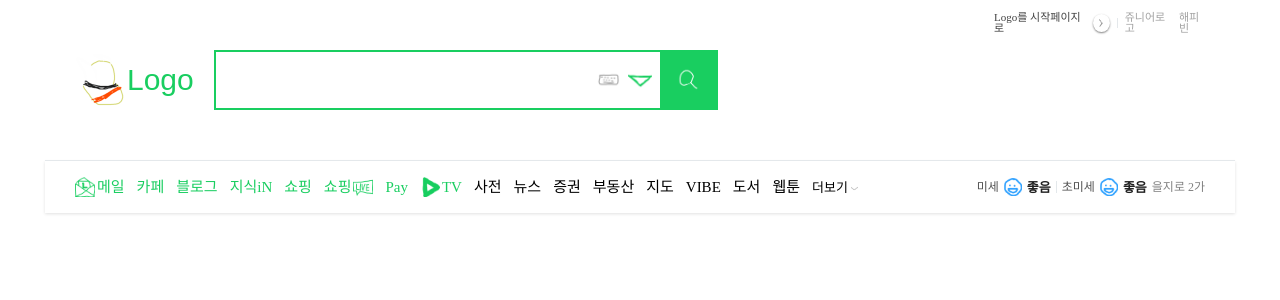
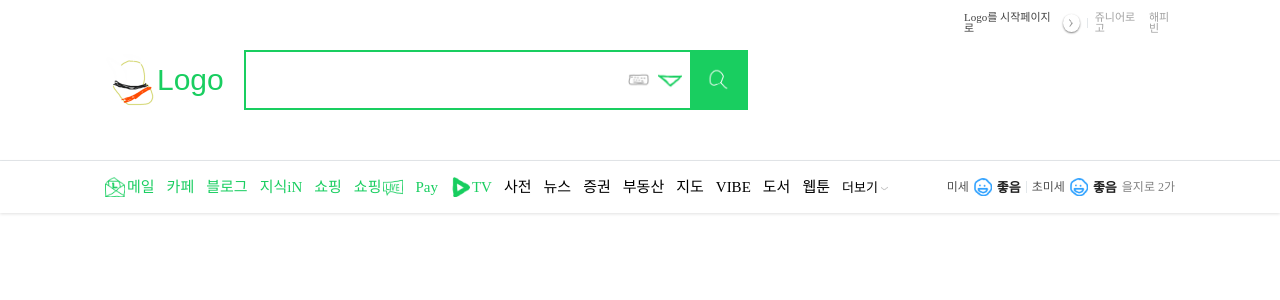
Before and after one commit to arkk200/Naver, a SvelteKit app: page / in a window 1280 px wide. Shown: the top 300 px of the page. Built offline with nearby package versions, Linux system fonts and the light colour scheme; a web font is replaced by a local one.

Commit message:
FIX :: Header.svelte, Navigation.svelte에서 border-bottom, box-shadow 너비 맞지 않은 css 버그 수정
각각 header, nav 태그 안에 div 넣고
border-bottom, box-shadow를 제외한 속성 div에 적용해서 고침

```diff
--- a/src/routes/common/Header/Header.svelte
+++ b/src/routes/common/Header/Header.svelte
@@ -5,13 +5,18 @@
 
 </script>
 <header>
-    <Logo />
-    <Search />
-    <Service />
+    <div>
+        <Logo />
+        <Search />
+        <Service />
+    </div>
 </header>
 
 <style>
-    header{
+    header {
+        border-bottom: 1px solid #e4e8eb;
+    }
+    header > div{
         position: relative;
         display: flex;
         align-items: center;
@@ -20,6 +25,6 @@
         width: 1130px;
         padding: 0 30px;
         margin: 0 auto;
-        border-bottom: 1px solid #e4e8eb;
+        box-sizing: border-box;
     }
 </style>
--- a/src/routes/common/Navigation/Navigation.svelte
+++ b/src/routes/common/Navigation/Navigation.svelte
@@ -4,23 +4,28 @@
 
 </script>
 <nav>
-    <Shortcuts />
-    <div class="condition-wrap">
-        <Condition />
+    <div>
+        <Shortcuts />
+        <div class="condition-wrap">
+            <Condition />
+        </div>
     </div>
 </nav>
 
 <style>
-    nav{
+    nav {
+        box-shadow: 0 1px 3px 0 rgb(0 0 0 / 12%);
+    }
+    nav > div {
         width: 1130px;
         height: 52px;
         padding: 0 30px;
+        box-sizing: border-box;
         margin: 0 auto;
         display: flex;
         align-items: center;
         justify-content: space-between;
         font-size: 15px;
-        box-shadow: 0 1px 3px 0 rgb(0 0 0 / 12%);
     }
     .condition-wrap {
         height: 52px;
```
